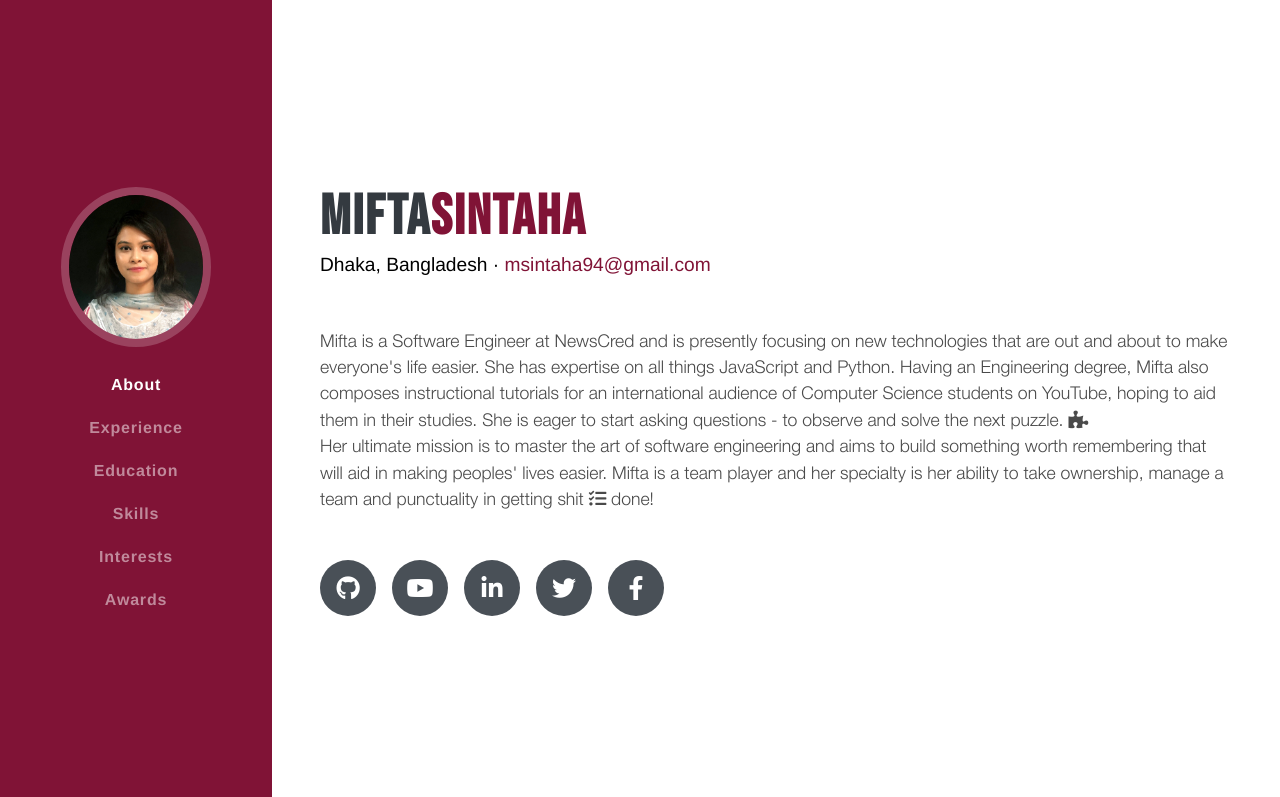
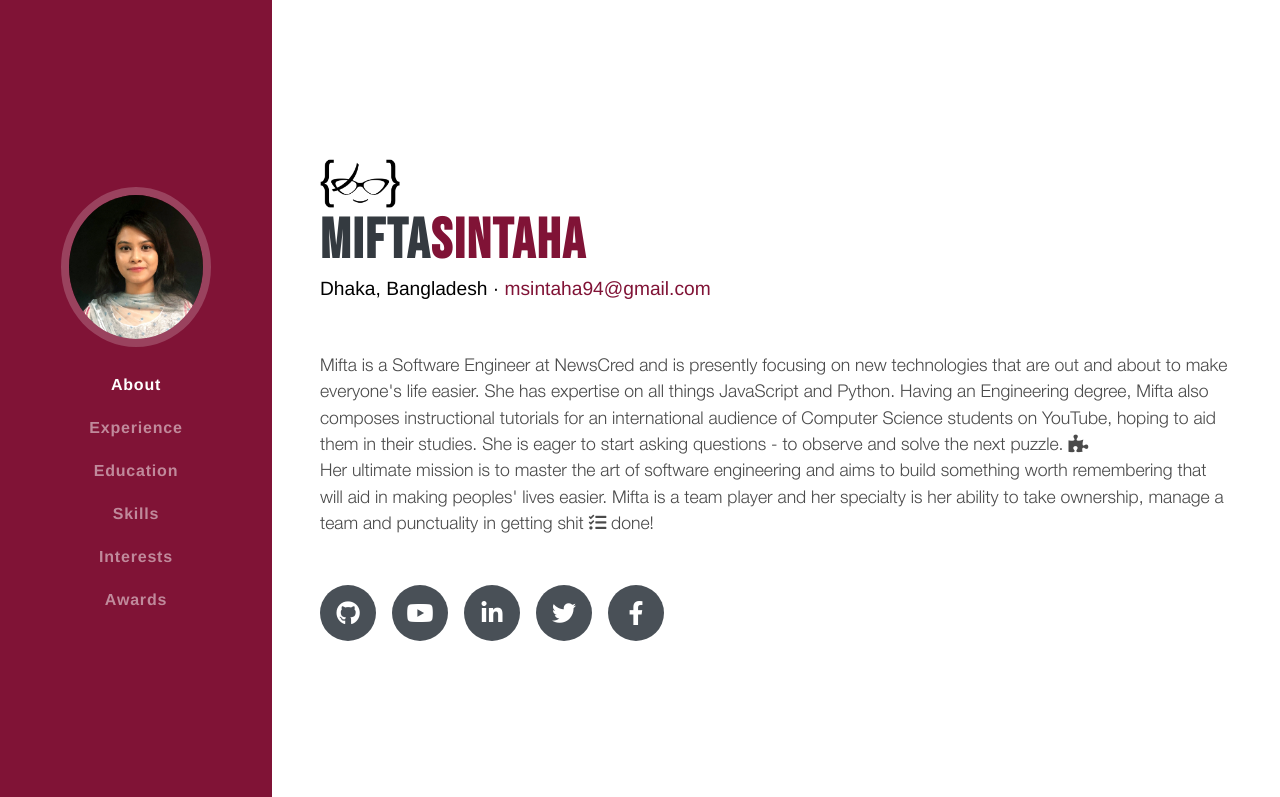
Before and after one commit to msintaha/msintaha.github.io, a Gatsby site: page / in a window 1280 px wide. Shown: the top 797 px of the page. Built offline with nearby package versions, Linux system fonts and the light colour scheme; Gatsby itself is replaced by a stand-in of ours; a web font is replaced by a local one.

Commit message:
Add logo

```diff
--- a/src/pages/index.js
+++ b/src/pages/index.js
@@ -4,6 +4,7 @@ import Layout from '../components/Layout';
 
 import Sidebar from '../components/Sidebar';
 import config from '../../config';
+import logo from '../assets/images/logo.png';
 
 const IndexPage = () => (
   <Layout>
@@ -14,6 +15,8 @@ const IndexPage = () => (
         id="about"
       >
         <div className="w-100">
+          <img src={logo} width="80" alt="Mifta Sintaha" />
+          <br />
           <h2 className="mb-0">
             {config.firstName}
             <span className="text-primary">{config.lastName}</span>
```
Also changed, not shown: src/assets/images/logo.png (added).
